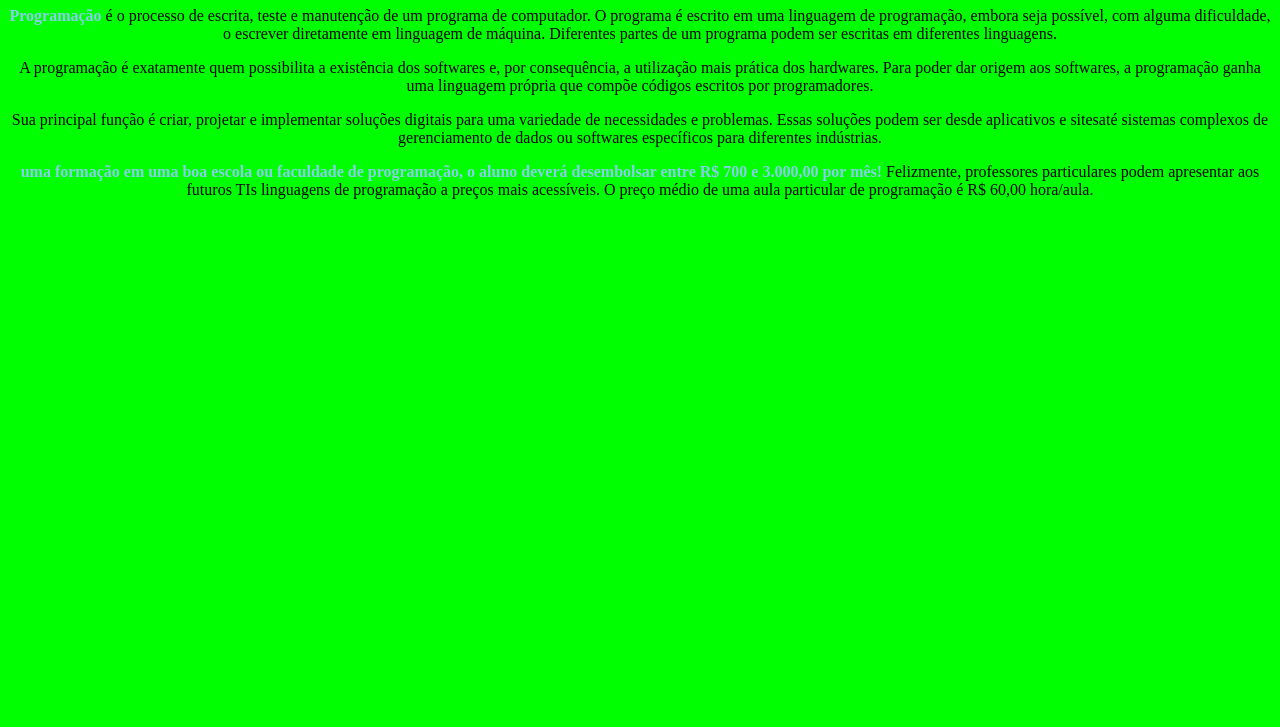
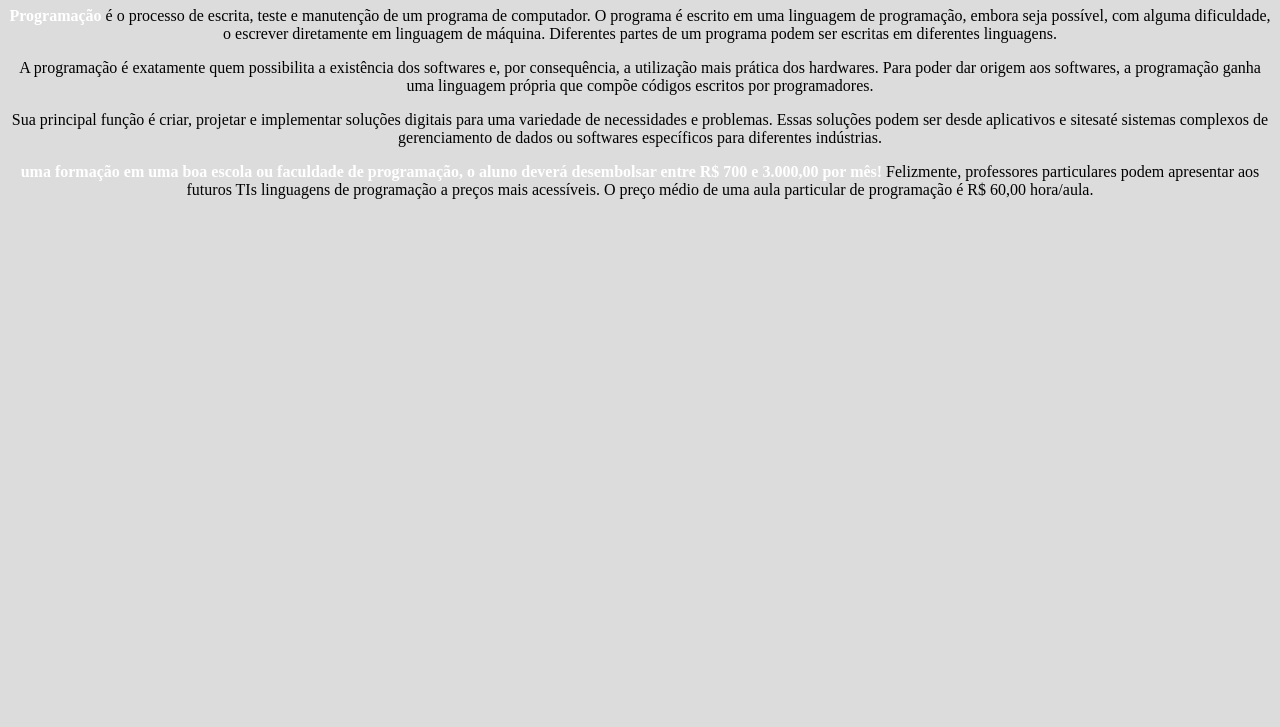
Before and after one commit to DAN06030/html5ecss3, a plain HTML site: page index.html in a window 1280 px wide. Shown: the part 73-800 px from the top of the page. Drawn offline with Linux system fonts and the light colour scheme.

Commit message:
arrumano dnv

```diff
--- a/style.css
+++ b/style.css
@@ -1,5 +1,5 @@
 body {
-    background: lime
+    background: gainsboro
 }
 
   h1 {
@@ -11,5 +11,5 @@ body {
   }
 
   strong {
-      color: skyblue
+      color: white
   }
```
